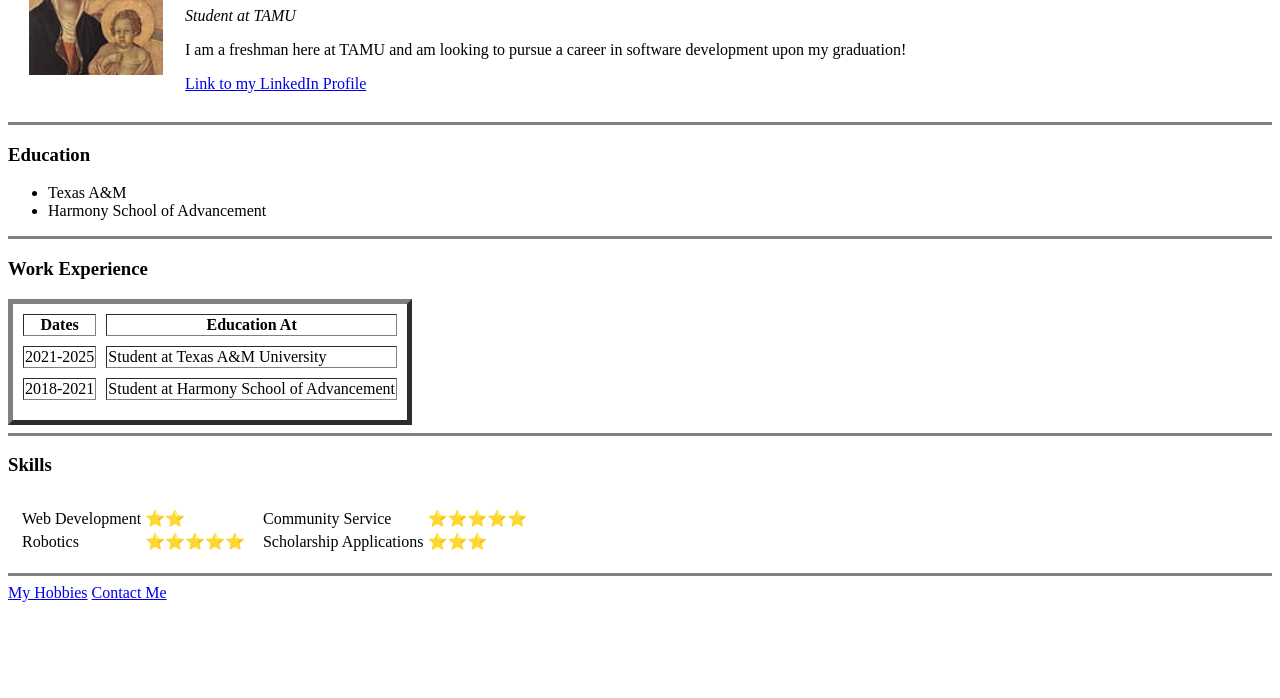
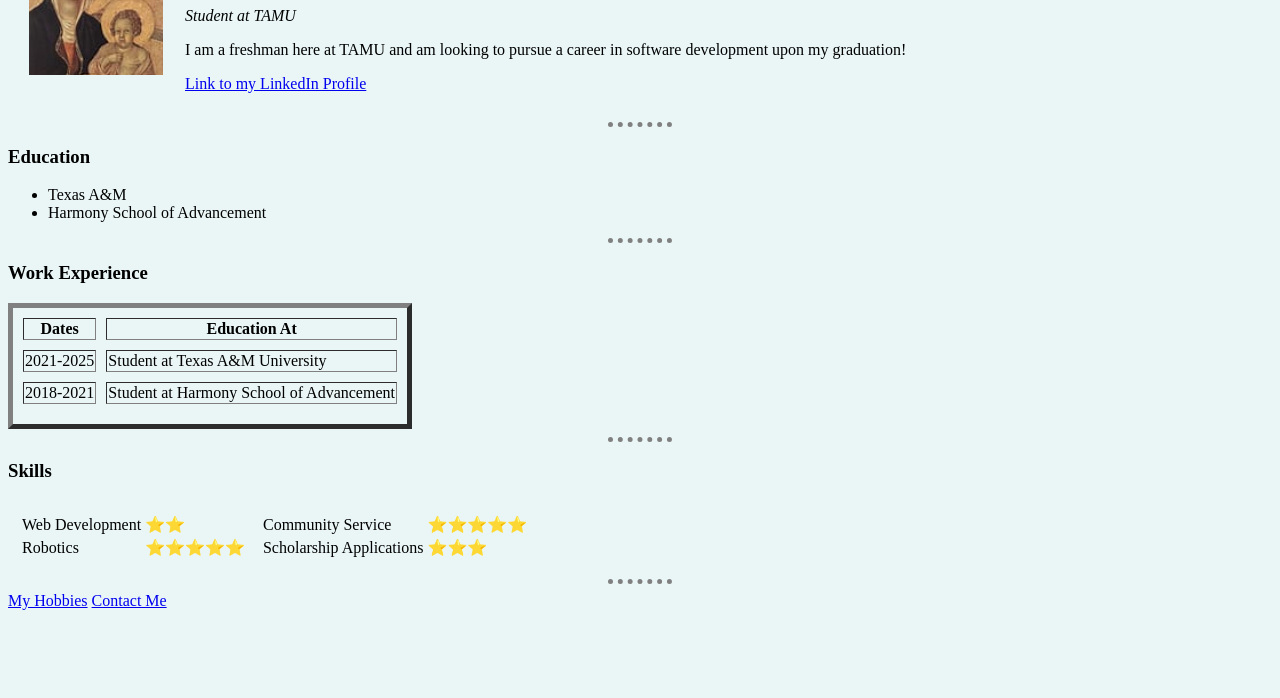
Before and after one commit to otamavy/cv, a plain HTML site: page index.html in a window 1280 px wide. Shown: the part 102-800 px from the top of the page. Drawn offline with Linux system fonts and the light colour scheme.

Commit message:
Updated index.html

```diff
--- a/index.html
+++ b/index.html
@@ -4,6 +4,19 @@
   <head>
     <meta charset="utf-8">
     <title>Otabek's Personal Site</title>
+    <style>
+
+      body{
+        background-color: #EAF6F6;
+      }
+      hr{
+        border-style: dotted none none;
+        border-color: grey;
+        border-width: 5px;
+        width: 5%;
+      }
+
+    </style>
   </head>
 
   <body>
@@ -20,8 +33,7 @@
 
 
 
-
-    <hr size="3" noshade>
+    <hr size="1" >
 
     <h3>Education</h3>
     <ul> <!-- unordered list -->
@@ -29,7 +41,7 @@
       <li>Harmony School of Advancement</li>
     </ul>
 
-    <hr size="3" noshade>
+    <hr size="1" >
 
     <h3>Work Experience</h3>
     <table border="5" cellspacing="10">
@@ -61,7 +73,7 @@
 
 
     </table>
-  <hr size="3" noshade>
+  <hr size="1" >
 
 
   <h3>Skills</h3>
@@ -98,7 +110,7 @@
 
 
 
-    <hr size="3" noshade>
+    <hr size="1" >
     <a href="hobbies.html">My Hobbies</a>
     <a href="contactme.html">Contact Me</a>
   </body>
```
